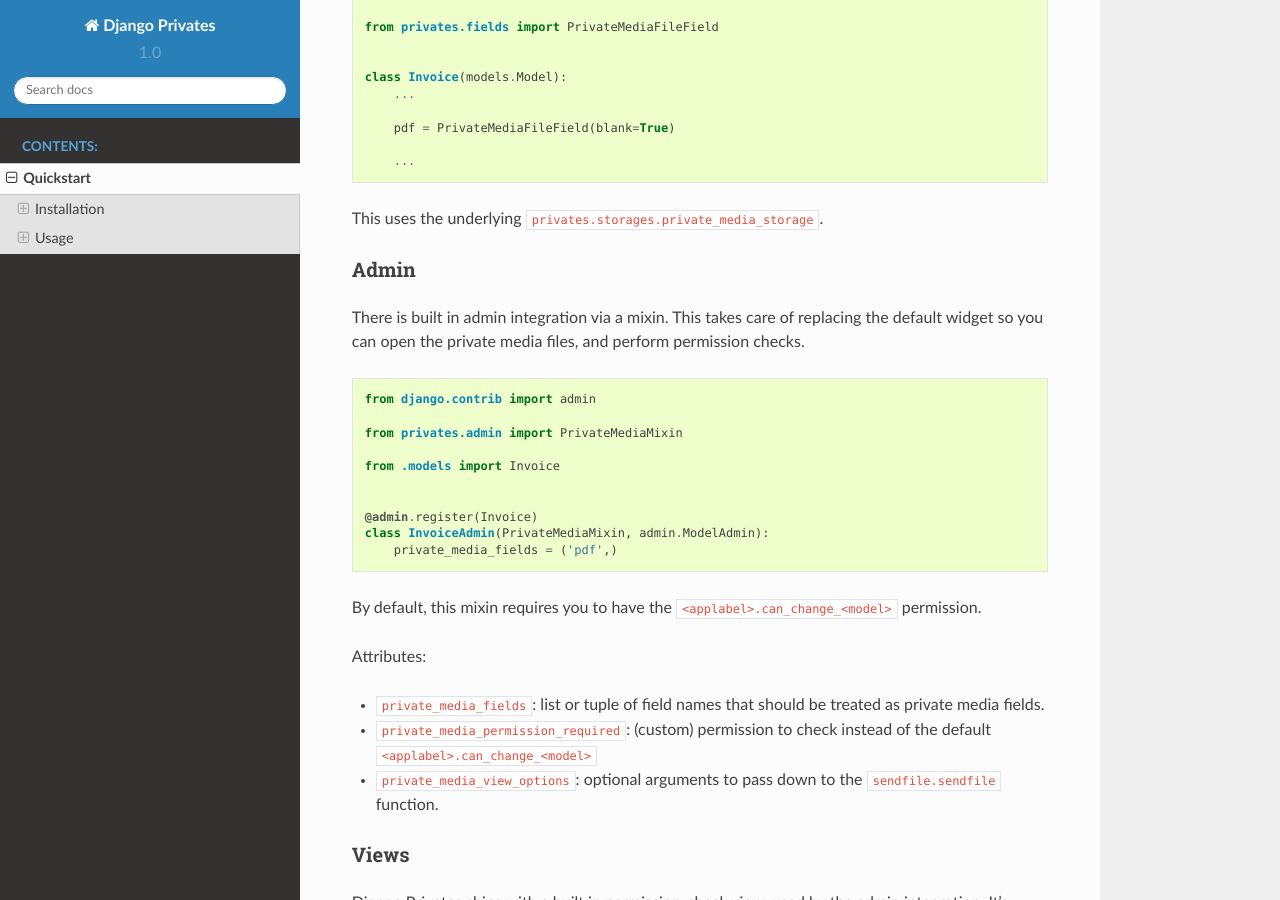
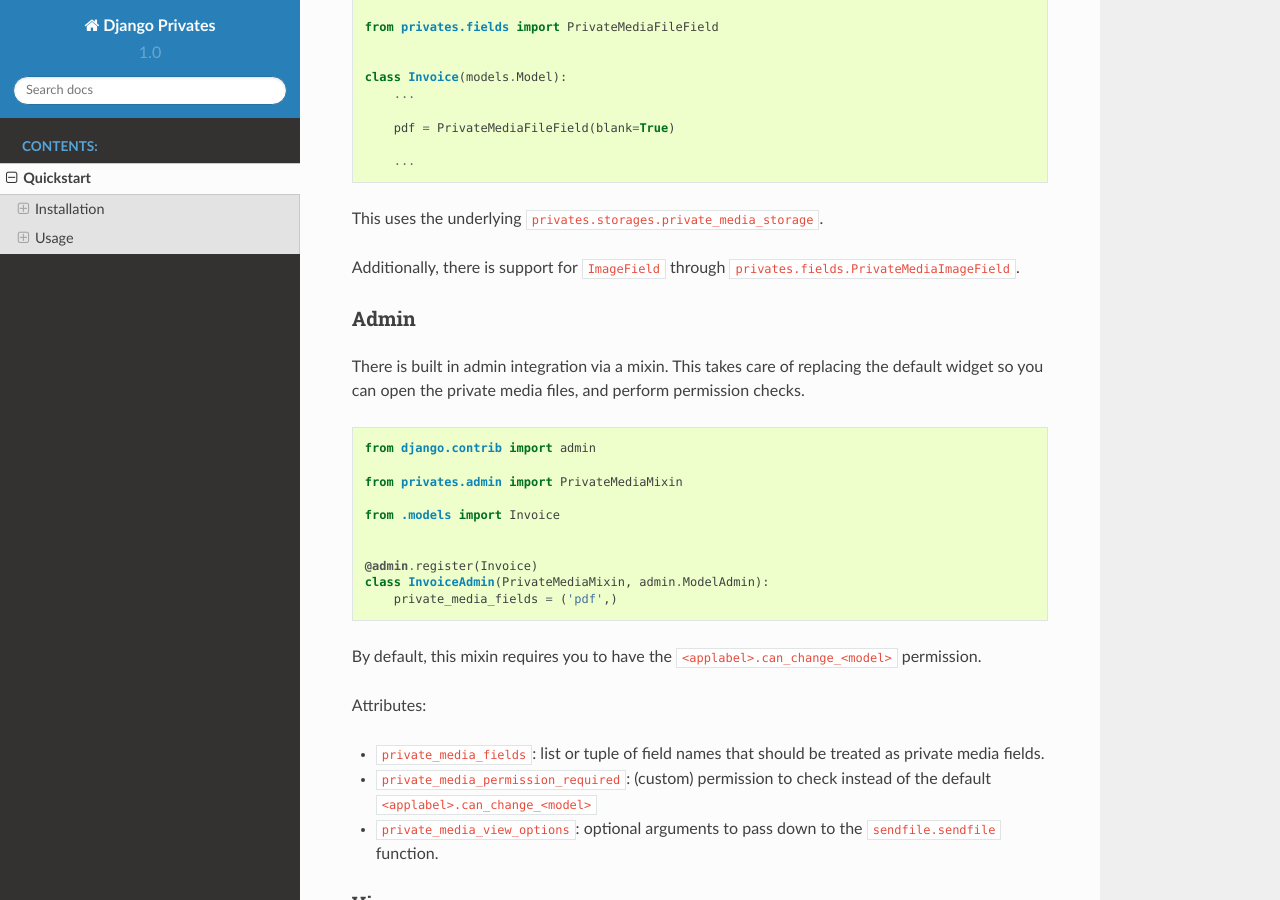
Before and after one commit to sergei-maertens/django-privates, a Sphinx documentation site: the page built from docs/quickstart.rst, in a window 1280 px wide and 900 px high, scrolled down 1024 px. Built offline with Sphinx 7.4.7 and the Read the Docs theme 2.0.0, drawn with Linux system fonts in a browser that asks for light colours.

Commit message:
:pencil: Document ImageField

```diff
--- a/docs/quickstart.rst
+++ b/docs/quickstart.rst
@@ -64,6 +64,9 @@
         ...
 
 This uses the underlying ``privates.storages.private_media_storage``.
+
+Additionally, there is support for ``ImageField`` through
+``privates.fields.PrivateMediaImageField``.
 
 Admin
 -----
```
